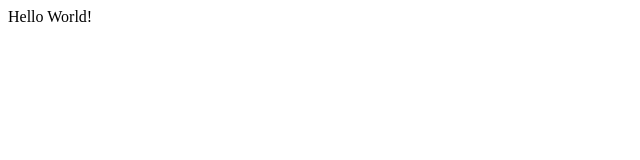
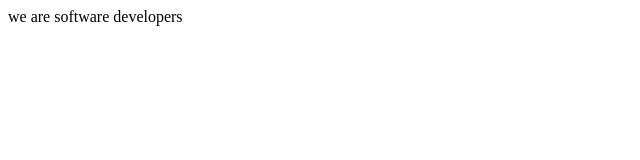
Before and after one commit to irandufa/Microverse_Collaboration_Project, a plain HTML site: page index.html in a window 1280 px wide. Shown: the whole page, without its empty margins (0-640 px from the left). Drawn offline with Linux system fonts and the light colour scheme.

Commit message:
modified html

```diff
--- a/index.html
+++ b/index.html
@@ -1,3 +1,3 @@
 <html>
-    Hello World!
+    we are software developers
 </html>
```
